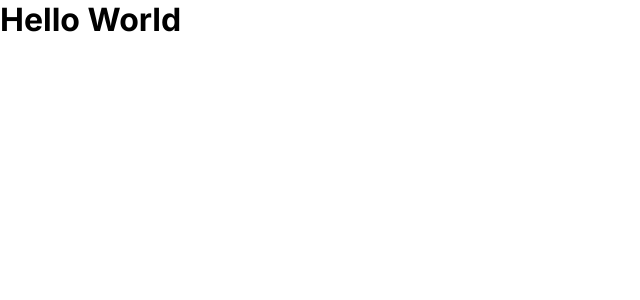
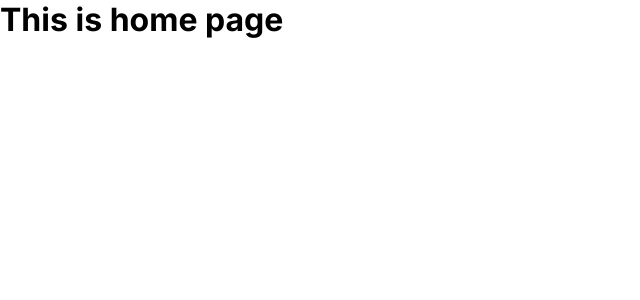
Before and after one commit to Erik3010/events.io, a React (Create React App) app: page / in a window 1280 px wide. Shown: the top 300 px of the page, without its empty margins (0-640 px from the left). Built offline with nearby package versions, Linux system fonts and the light colour scheme.

Commit message:
setup router

```diff
--- a/package.json
+++ b/package.json
@@ -10,6 +10,7 @@
     "normalize.css": "^8.0.1",
     "react": "^17.0.2",
     "react-dom": "^17.0.2",
+    "react-router-dom": "^5.3.0",
     "react-scripts": "4.0.3",
     "web-vitals": "^1.1.2"
   },
--- a/src/components/App.js
+++ b/src/components/App.js
@@ -1,8 +1,16 @@
+import { BrowserRouter, Switch, Route } from "react-router-dom";
+
+import Home from "./pages/Home";
+import Login from "./pages/Login";
+
 function App() {
   return (
-    <div>
-      <h1>Hello World</h1>
-    </div>
+    <BrowserRouter>
+      <Switch>
+        <Route path="/" exact component={Home} />
+        <Route path="/login" component={Login} />
+      </Switch>
+    </BrowserRouter>
   );
 }
 
--- /dev/null
+++ b/src/components/pages/Home.js
@@ -0,0 +1,9 @@
+function Home() {
+  return (
+    <div>
+      <h1>This is home page</h1>
+    </div>
+  );
+}
+
+export default Home;
--- a/src/components/pages/Login.js
+++ b/src/components/pages/Login.js
@@ -1,7 +1,7 @@
 function Login() {
   return (
     <>
-      <h1>Hello</h1>
+      <h1>Login Page</h1>
     </>
   );
 }
```
Also changed, not shown: 1 other file (tests, documents, lock files or other folders).
